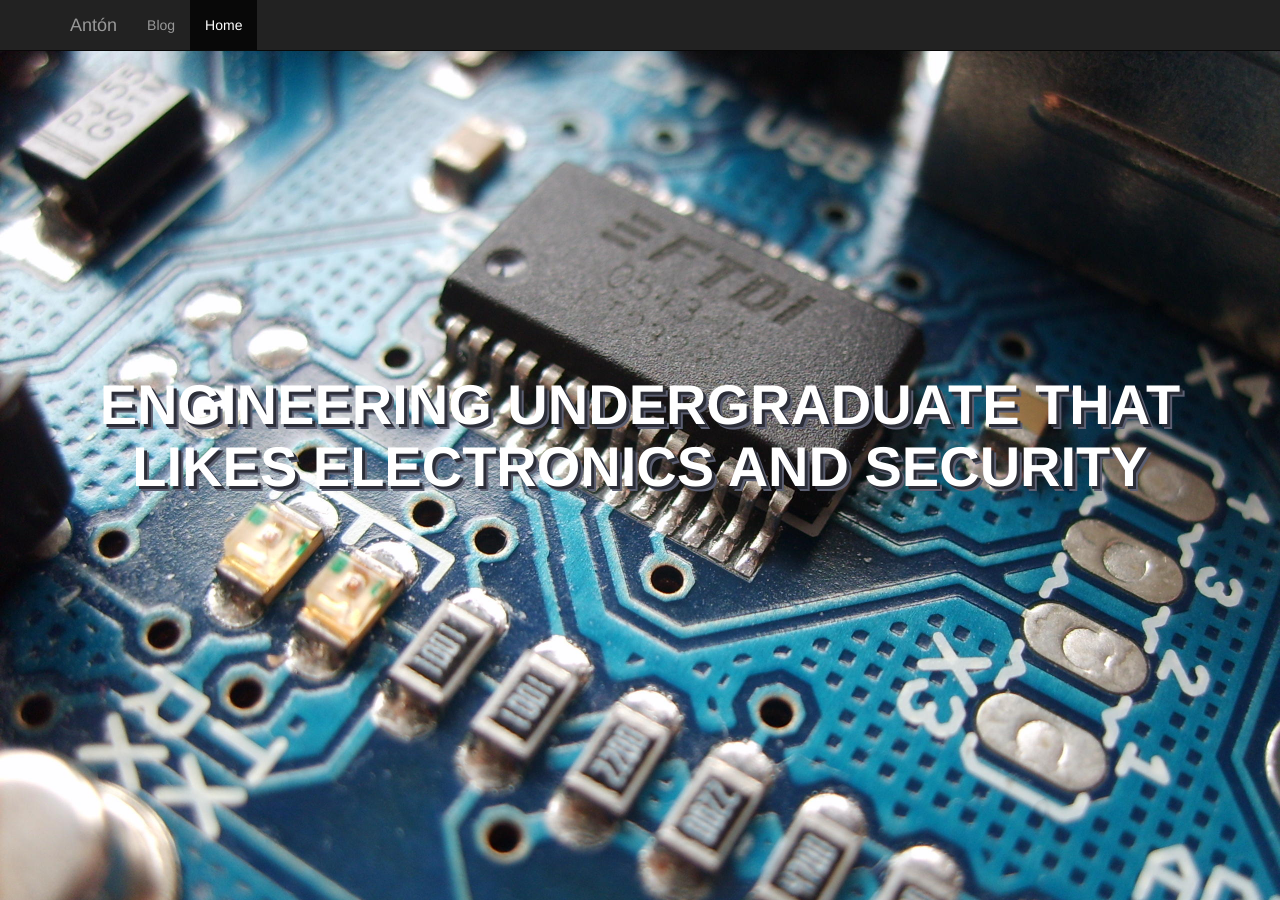
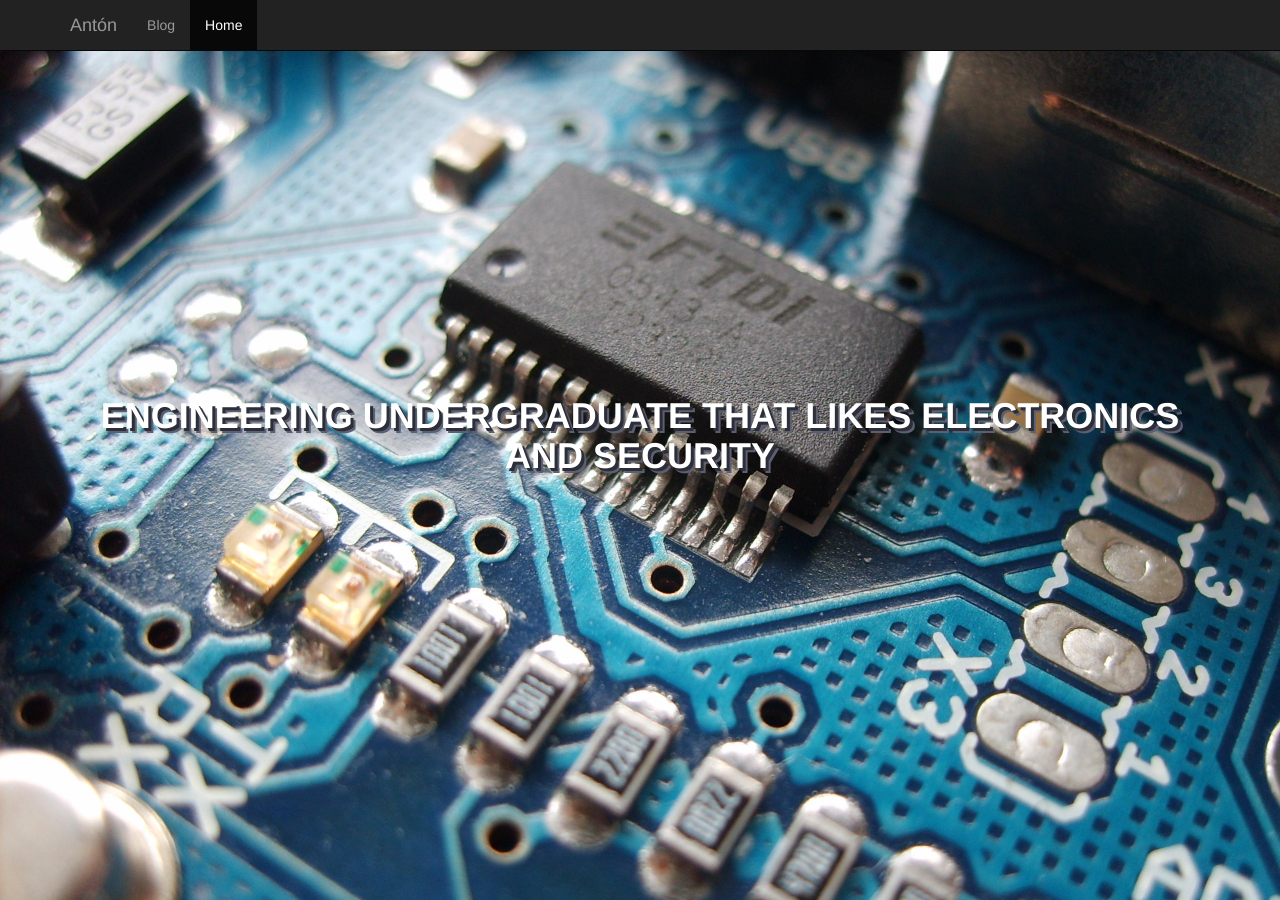
Before and after one commit to antoniovazquezblanco/antoniovazquezblanco.github.io, a Jekyll site: the page built from index.html, in a window 1280 px wide. Built offline with Jekyll 4.4.1, drawn with Linux system fonts in a browser that asks for light colours; Markdown is read by kramdown in place of the engine named in the settings.

Commit message:
Undo last commit. Not mobile friendly.

```diff
--- a/index.html
+++ b/index.html
@@ -14,9 +14,6 @@ order: 1
 	color: #FFF;
 	text-shadow: 3px 3px 0px #2c2e38, 5px 5px 0px #5c5f72;
 }
-h1 {
-	font-size: 400%;
-}
 </style>
 <div class="container" style="height: 80%; display: table;">
 	<div class="vcenter">
```
